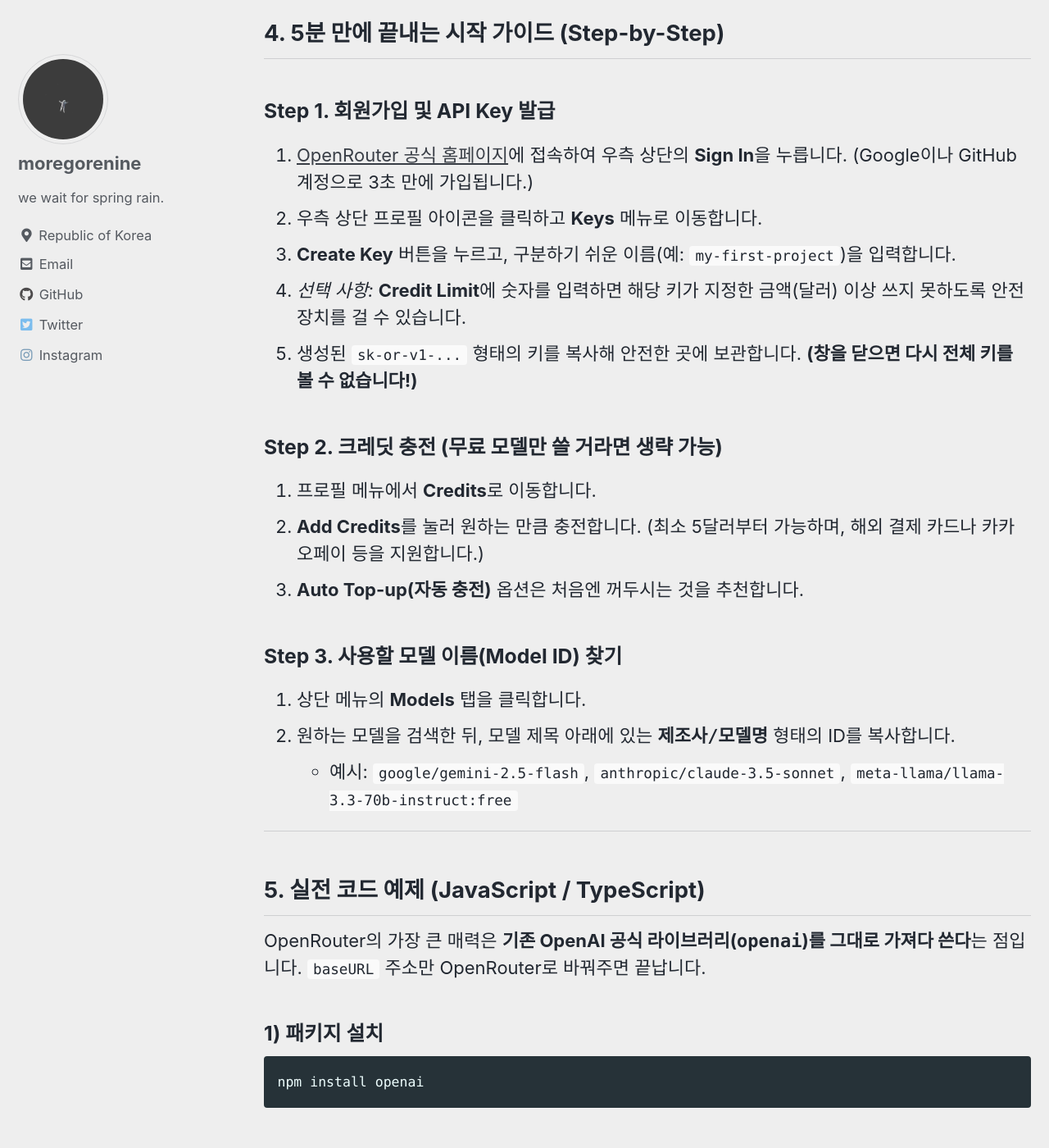
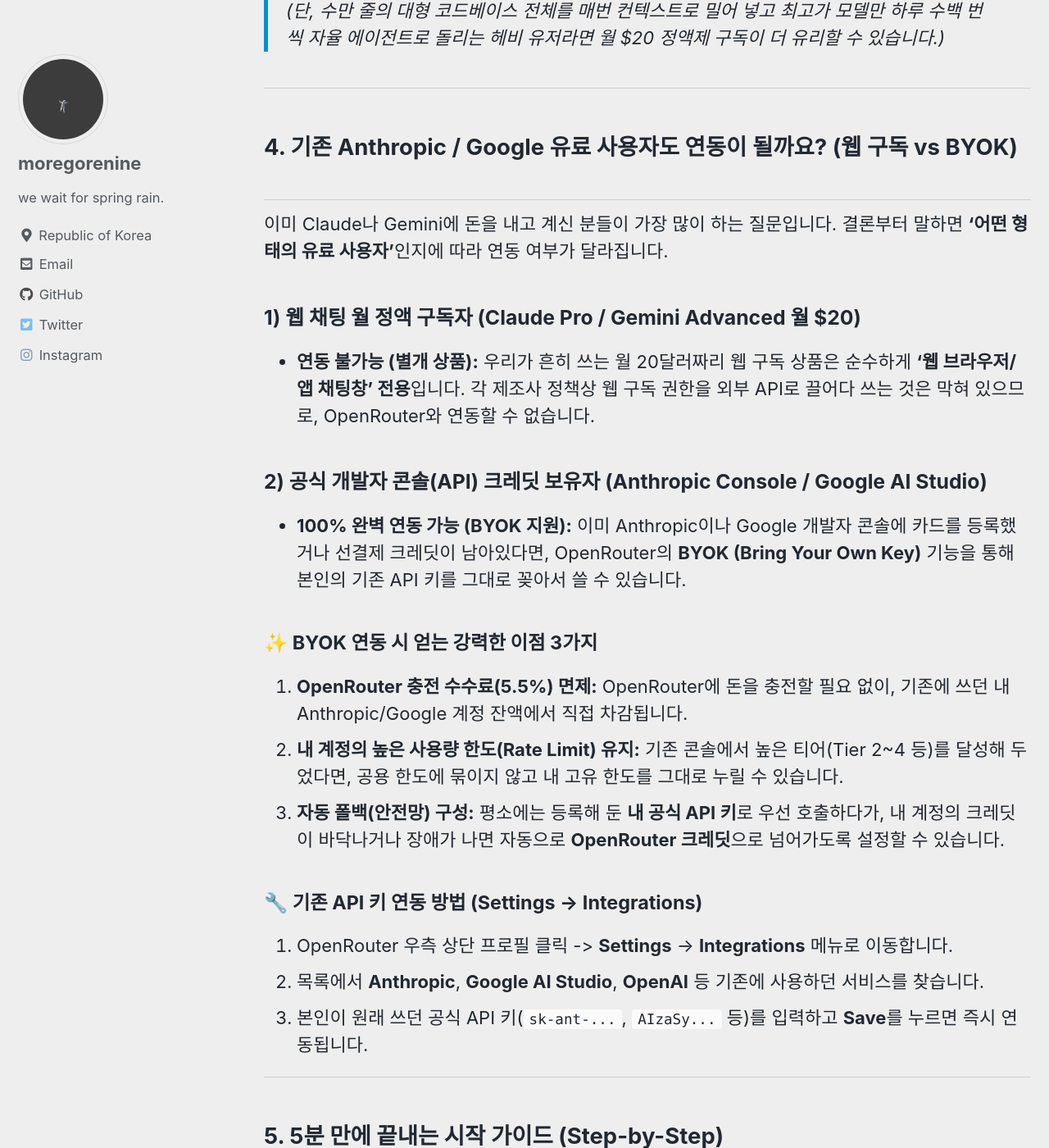
Before and after one commit to moregorenine/moregorenine.github.io, a Jekyll site: the page built from _posts/2026-10-15-openrouter-beginner-guide.md, in a window 1280 px wide and 1400 px high, scrolled down 3911 px. Shown: the whole window at 82% size. Built offline with Jekyll 4.4.1, drawn with Linux system fonts in a browser that asks for light colours; cached includes are drawn as plain includes; comment, search, counter and statistics services are not loaded; some of the changed text lies outside the part shown.

Commit message:
Revise OpenRouter guide for clarity and BYOK details
Updated the title and excerpt to include BYOK integration details and clarified the guide for existing users. Adjusted section headings and content for better organization and clarity.

```diff
--- a/_posts/2026-10-15-openrouter-beginner-guide.md
+++ b/_posts/2026-10-15-openrouter-beginner-guide.md
@@ -1,6 +1,6 @@
 ---
-title: "초급 개발자를 위한 OpenRouter 완벽 가이드: 개념, 비용 비교부터 실전 연동까지"
-excerpt: "OpenAI, Claude, Gemini, DeepSeek 등 수많은 LLM API를 하나의 규격과 합리적인 종량제로 쓸 수 있는 OpenRouter의 탄생 배경, 구독 대비 비용 효율성, 그리고 실전 코드 및 AI IDE 연동법까지 알기 쉽게 정리합니다."
+title: "초급 개발자를 위한 OpenRouter 완벽 가이드: 개념, 비용 비교, BYOK 연동부터 실전 코드까지"
+excerpt: "OpenAI, Claude, Gemini, DeepSeek 등 수많은 LLM API를 하나의 규격과 합리적인 종량제로 쓸 수 있는 OpenRouter의 탄생 배경, 구독 대비 비용 효율성, 기존 유료 계정 연동(BYOK), 그리고 실전 코드까지 알기 쉽게 정리합니다."
 date: 2026-10-15
 categories:
     - AI
@@ -9,19 +9,20 @@ tags:
     - openrouter
     - llm
     - ai-api
+    - byok
     - openai-sdk
     - claude
     - gemini
     - vibe-coding
     - tutorial
-last_modified_at: 2026-10-15T10:04:00+09:00
+last_modified_at: 2026-10-15T10:10:00+09:00
 toc: true
 toc_sticky: true
 ---
 
 AI 기능을 웹 서비스에 붙이거나 AI 코딩 도구를 세팅할 때 가장 먼저 부딪히는 벽이 있습니다. 바로 **"모델마다 API 규격이 다르고, 결제도 따로 해야 한다"**는 점입니다.
 
-오늘은 이 복잡한 문제를 단번에 해결해 주는 **OpenRouter(오픈라우터)**의 개념과 탄생 배경, 개별 유료 구독 대비 실제 비용 비교, 그리고 실전 코드 연동 꿀팁까지 초급 개발자 눈높이에서 명확하게 정리해 보겠습니다.
+오늘은 이 복잡한 문제를 단번에 해결해 주는 **OpenRouter(오픈라우터)**의 개념과 탄생 배경, 개별 유료 구독 대비 실제 비용 비교, 기존 유료 계정 연동 방법(BYOK), 그리고 실전 코드 꿀팁까지 초급 개발자 눈높이에서 명확하게 정리해 보겠습니다.
 
 ---
 
@@ -77,7 +78,29 @@ Claude Pro(월 $20), Gemini Advanced(월 $20), ChatGPT Plus(월 $20)를 모두
 
 ---
 
-## 4. 5분 만에 끝내는 시작 가이드 (Step-by-Step)
+## 4. 기존 Anthropic / Google 유료 사용자도 연동이 될까요? (웹 구독 vs BYOK)
+
+이미 Claude나 Gemini에 돈을 내고 계신 분들이 가장 많이 하는 질문입니다. 결론부터 말하면 **'어떤 형태의 유료 사용자'**인지에 따라 연동 여부가 달라집니다.
+
+### 1) 웹 채팅 월 정액 구독자 (Claude Pro / Gemini Advanced 월 $20)
+* **연동 불가능 (별개 상품):** 우리가 흔히 쓰는 월 20달러짜리 웹 구독 상품은 순수하게 **'웹 브라우저/앱 채팅창' 전용**입니다. 각 제조사 정책상 웹 구독 권한을 외부 API로 끌어다 쓰는 것은 막혀 있으므로, OpenRouter와 연동할 수 없습니다.
+
+### 2) 공식 개발자 콘솔(API) 크레딧 보유자 (Anthropic Console / Google AI Studio)
+* **100% 완벽 연동 가능 (BYOK 지원):** 이미 Anthropic이나 Google 개발자 콘솔에 카드를 등록했거나 선결제 크레딧이 남아있다면, OpenRouter의 **BYOK (Bring Your Own Key)** 기능을 통해 본인의 기존 API 키를 그대로 꽂아서 쓸 수 있습니다.
+
+#### ✨ BYOK 연동 시 얻는 강력한 이점 3가지
+1. **OpenRouter 충전 수수료(5.5%) 면제:** OpenRouter에 돈을 충전할 필요 없이, 기존에 쓰던 내 Anthropic/Google 계정 잔액에서 직접 차감됩니다.
+2. **내 계정의 높은 사용량 한도(Rate Limit) 유지:** 기존 콘솔에서 높은 티어(Tier 2~4 등)를 달성해 두었다면, 공용 한도에 묶이지 않고 내 고유 한도를 그대로 누릴 수 있습니다.
+3. **자동 폴백(안전망) 구성:** 평소에는 등록해 둔 **내 공식 API 키**로 우선 호출하다가, 내 계정의 크레딧이 바닥나거나 장애가 나면 자동으로 **OpenRouter 크레딧**으로 넘어가도록 설정할 수 있습니다.
+
+#### 🔧 기존 API 키 연동 방법 (Settings -> Integrations)
+1. OpenRouter 우측 상단 프로필 클릭 -> **Settings** -> **Integrations** 메뉴로 이동합니다.
+2. 목록에서 **Anthropic**, **Google AI Studio**, **OpenAI** 등 기존에 사용하던 서비스를 찾습니다.
+3. 본인이 원래 쓰던 공식 API 키(`sk-ant-...`, `AIzaSy...` 등)를 입력하고 **Save**를 누르면 즉시 연동됩니다.
+
+---
+
+## 5. 5분 만에 끝내는 시작 가이드 (Step-by-Step)
 
 ### Step 1. 회원가입 및 API Key 발급
 1. [OpenRouter 공식 홈페이지](https://openrouter.ai/)에 접속하여 우측 상단의 **Sign In**을 누릅니다. (Google이나 GitHub 계정으로 3초 만에 가입됩니다.)
@@ -86,7 +109,7 @@ Claude Pro(월 $20), Gemini Advanced(월 $20), ChatGPT Plus(월 $20)를 모두
 4. *선택 사항:* **Credit Limit**에 숫자를 입력하면 해당 키가 지정한 금액(달러) 이상 쓰지 못하도록 안전장치를 걸 수 있습니다.
 5. 생성된 `sk-or-v1-...` 형태의 키를 복사해 안전한 곳에 보관합니다. **(창을 닫으면 다시 전체 키를 볼 수 없습니다!)**
 
-### Step 2. 크레딧 충전 (무료 모델만 쓸 거라면 생략 가능)
+### Step 2. 크레딧 충전 (무료 모델 또는 BYOK 사용 시 생략 가능)
 1. 프로필 메뉴에서 **Credits**로 이동합니다.
 2. **Add Credits**를 눌러 원하는 만큼 충전합니다. (최소 5달러부터 가능하며, 해외 결제 카드나 카카오페이 등을 지원합니다.)
 3. **Auto Top-up(자동 충전)** 옵션은 처음엔 꺼두시는 것을 추천합니다.
@@ -154,11 +177,3 @@ Models 페이지 검색창에 `free`라고 검색해 보세요. 구글의 Gemini
 
 ### 팁 3. 실시간 사용량 대시보드(Activity) 확인하기
 프로필 메뉴의 **Activity** 탭에 들어가면 방금 내가 보낸 요청이 몇 토큰을 소모했고, **0.000몇 달러가 과금되었는지**, 응답 속도는 몇 초가 걸렸는지 실시간 로그로 투명하게 확인할 수 있습니다. 프롬프트 최적화나 비용 계산을 할 때 매우 유용합니다.
-
----
-
-## 7. 마무리하며
-
-처음 AI를 연동할 때 각 플랫폼의 문서를 일일이 읽으며 시간과 비용을 낭비하기보다, **OpenRouter**라는 표준 게이트웨이를 먼저 익혀두면 어떤 AI 모델이 새로 출시되든 1분 만에 내 프로젝트에 적용해 볼 수 있습니다.
-
-지금 바로 무료 API 키를 발급받아 가벼운 토이 프로젝트부터 시작해 보세요!
```
Also changed, not shown: other parts of _posts/2026-10-15-openrouter-beginner-guide.md (+2 -2 lines).
